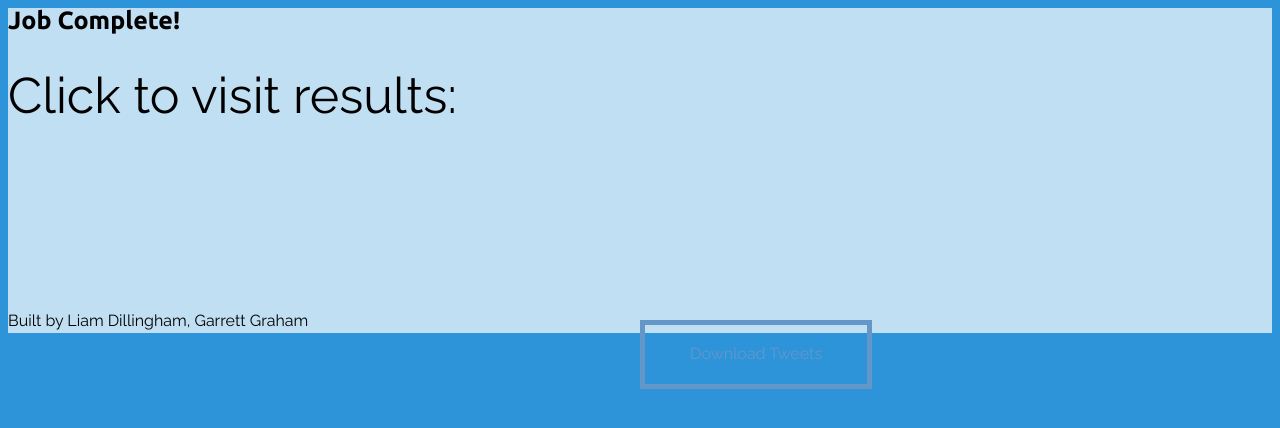
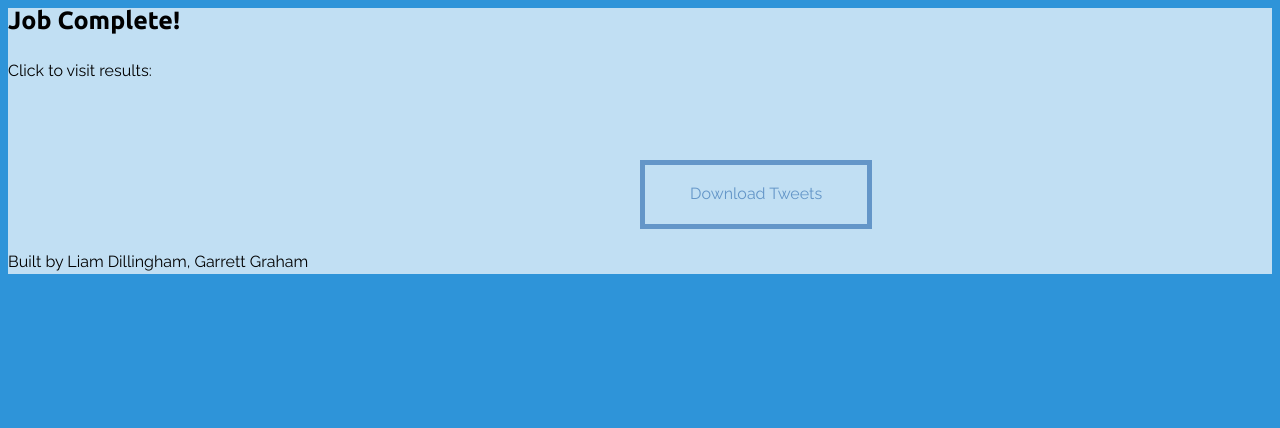
Before and after one commit to lgdillin/BDAM, a Flask app: template templates/complete.html in a window 1280 px wide. Shown: the top 428 px of the page. Run offline with Flask 2, Linux system fonts and the light colour scheme; the template is opened without the code that fills it, so the values that code supplies are empty; parts of the project's set-up code (start-up, migrations or seed data) failed here and were passed over.

Commit message:
new UI for index.html

```diff
--- a/static/styles/complete.css
+++ b/static/styles/complete.css
@@ -19,7 +19,7 @@
 
 #jobCompleteText{
   font-family: 'Raleway', sans-serif;
-	font-size: 50;
+	font-size: 16;
 	line-height: 25px;
   padding: 0px;
   text-align: left;
@@ -45,7 +45,7 @@
   box-shadow: none;
   border-radius: 0;
   position: absolute;
-  top: 40%;
+  top: 20%;
 }
 
 button:focus {
--- a/static/styles/index.css
+++ b/static/styles/index.css
@@ -19,7 +19,7 @@
 
 #howText{
   font-family: 'Raleway', sans-serif;
-	font-size: 50;
+	font-size: 16;
 	line-height: 25px;
   padding: 0px;
   text-align: left;
```
